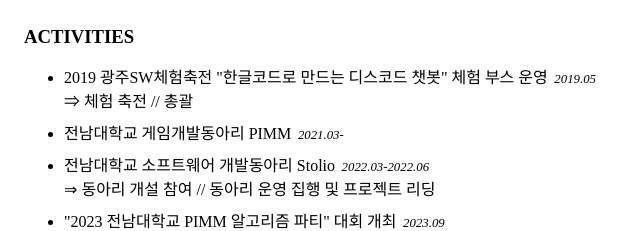
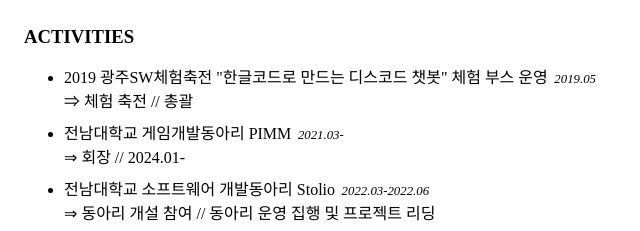
Before and after one commit to ShapeLayer/jonghyeon.me, a Svelte app: page / in a window 1280 px wide. Shown: the part 2560-2791 px from the top of the page, without its empty margins (0-640 px from the left). Built offline with nearby package versions, Linux system fonts and the light colour scheme; the HTML template or start-up script is replaced by a standard one.

Commit message:
Update Careers.svelte

```diff
--- a/src/includes/Careers.svelte
+++ b/src/includes/Careers.svelte
@@ -106,8 +106,9 @@
       </CareersSectionContent>
       <CareersSectionContent
         name='전남대학교 게임개발동아리 PIMM'
-        date='2021.03-'
-      />
+        date='2021.03-'>
+        ⇒ 회장 // 2024.01-
+      </CareersSectionContent>
       <CareersSectionContent
         name='전남대학교 소프트웨어 개발동아리 Stolio'
         date='2022.03-2022.06'
```
